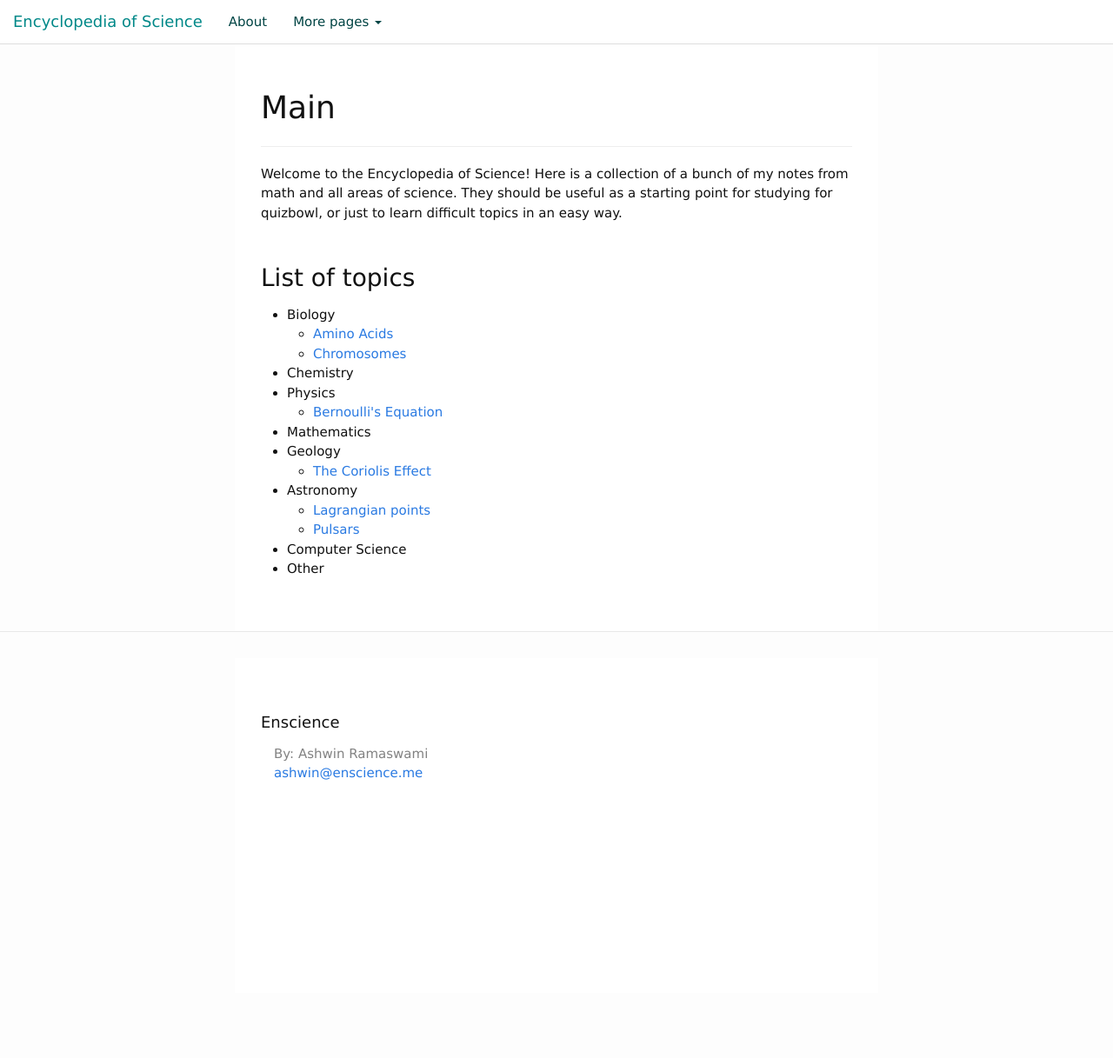
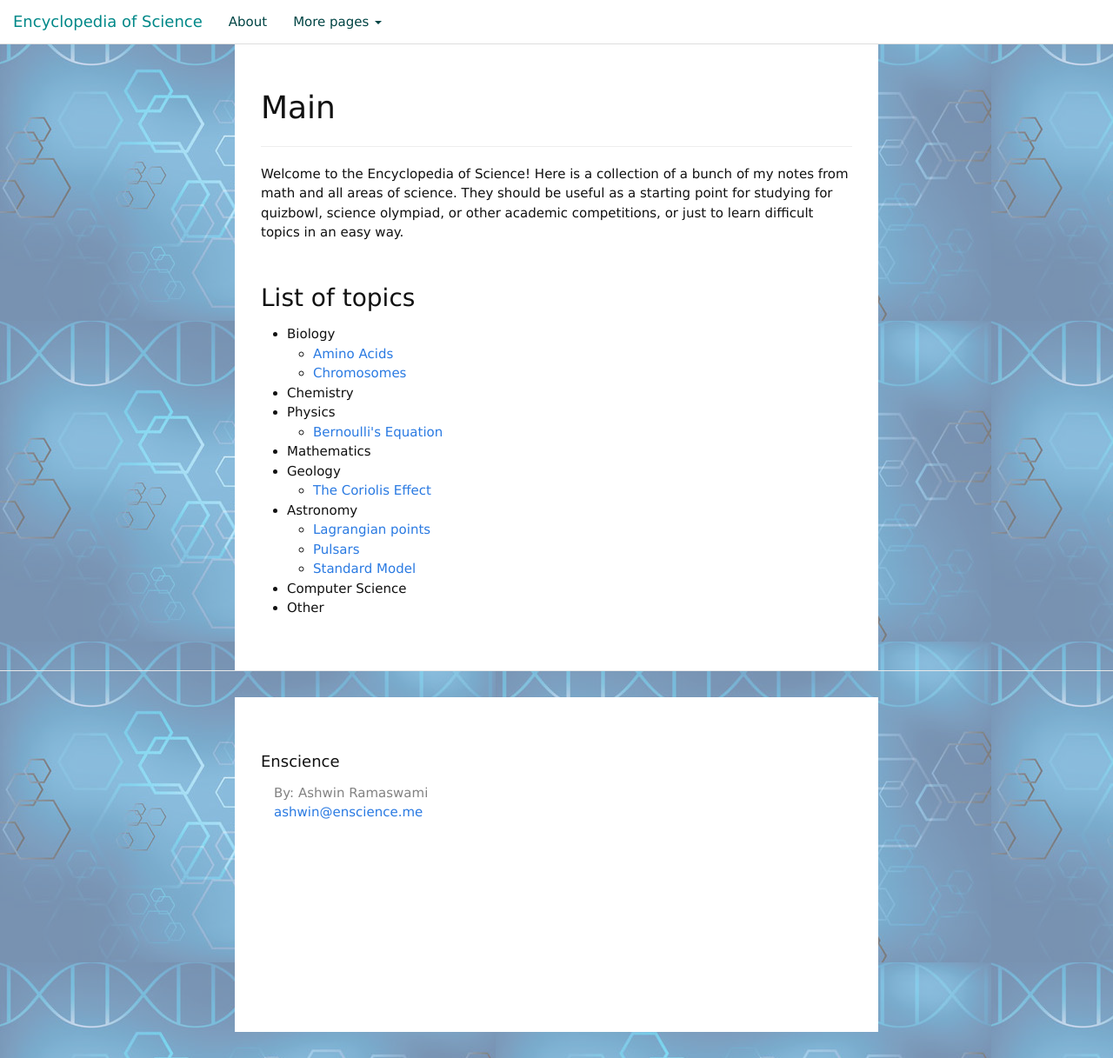
Before and after one commit to epicfaace/enscience, a Jekyll site: the page built from index.md, in a window 1280 px wide and 1217 px high. Shown: the whole window at 87% size. Built offline with Jekyll 4.4.1, drawn with Linux system fonts in a browser that asks for light colours; nearby versions of some CDN libraries.

Commit message:
std model

```diff
--- a/_sass/_layout.scss
+++ b/_sass/_layout.scss
@@ -282,3 +282,9 @@ h1, h2, h3, h4, h5, h6 {
     clear:both;
     padding-top:5%;
 }
+
+table {
+    border:1px solid black;
+    border-collapse: collapse;
+    padding: 5%;
+}
--- a/index.md
+++ b/index.md
@@ -4,7 +4,7 @@ title: Main
 tag: main
 ---
 
-Welcome to the Encyclopedia of Science! Here is a collection of a bunch of my notes from math and all areas of science. They should be useful as a starting point for studying for quizbowl, or just to learn difficult topics in an easy way.
+Welcome to the Encyclopedia of Science! Here is a collection of a bunch of my notes from math and all areas of science. They should be useful as a starting point for studying for quizbowl, science olympiad, or other academic competitions, or just to learn difficult topics in an easy way.
 
 ##List of topics
 
```
Also changed, not shown: pages/astronomy/pulsar.md (+15 -5 lines), pages/physics/standard model.md (added, +64 -0 lines), images/Science-background.png (added), images/hulsetaylor.gif (added), images/stdmodel.png (added), images/stdmodelLeptons.png (added), images/stdmodelQuarks.png (added), pages/physics/quarks.md (added).
